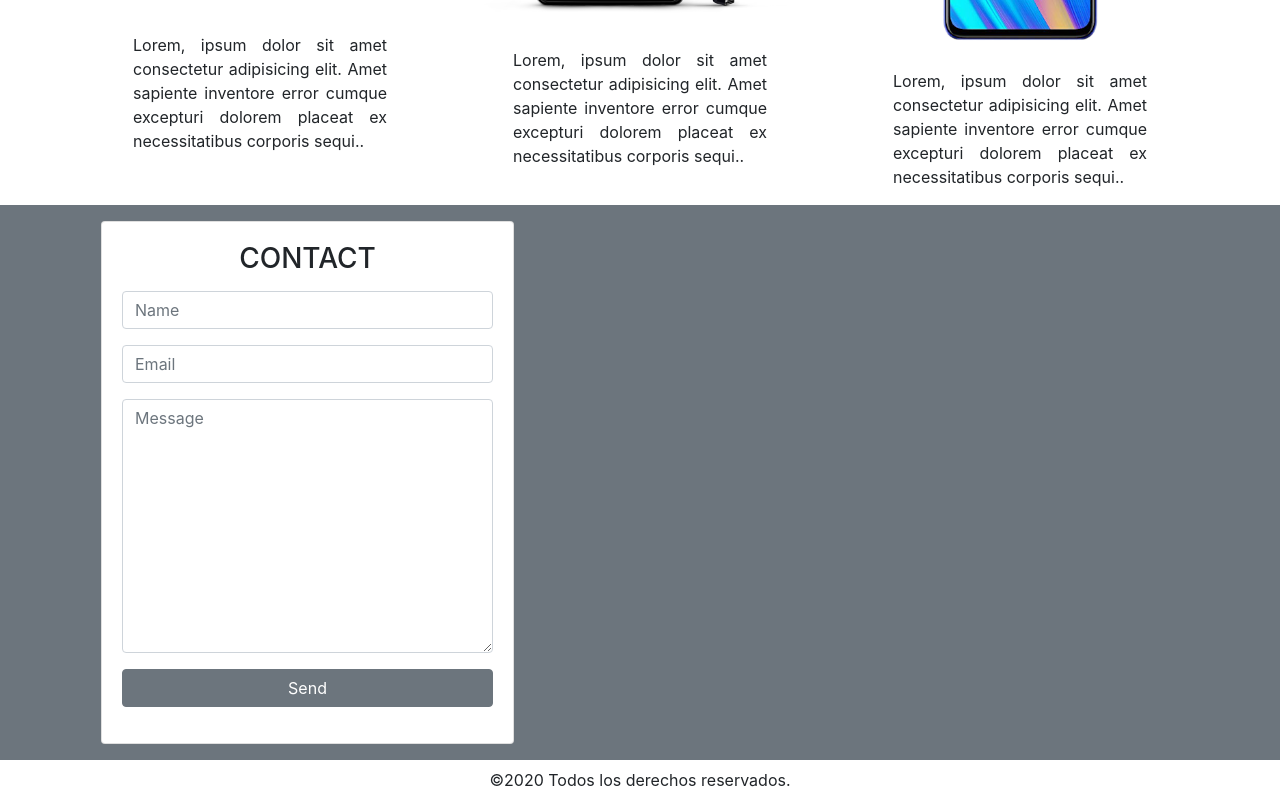
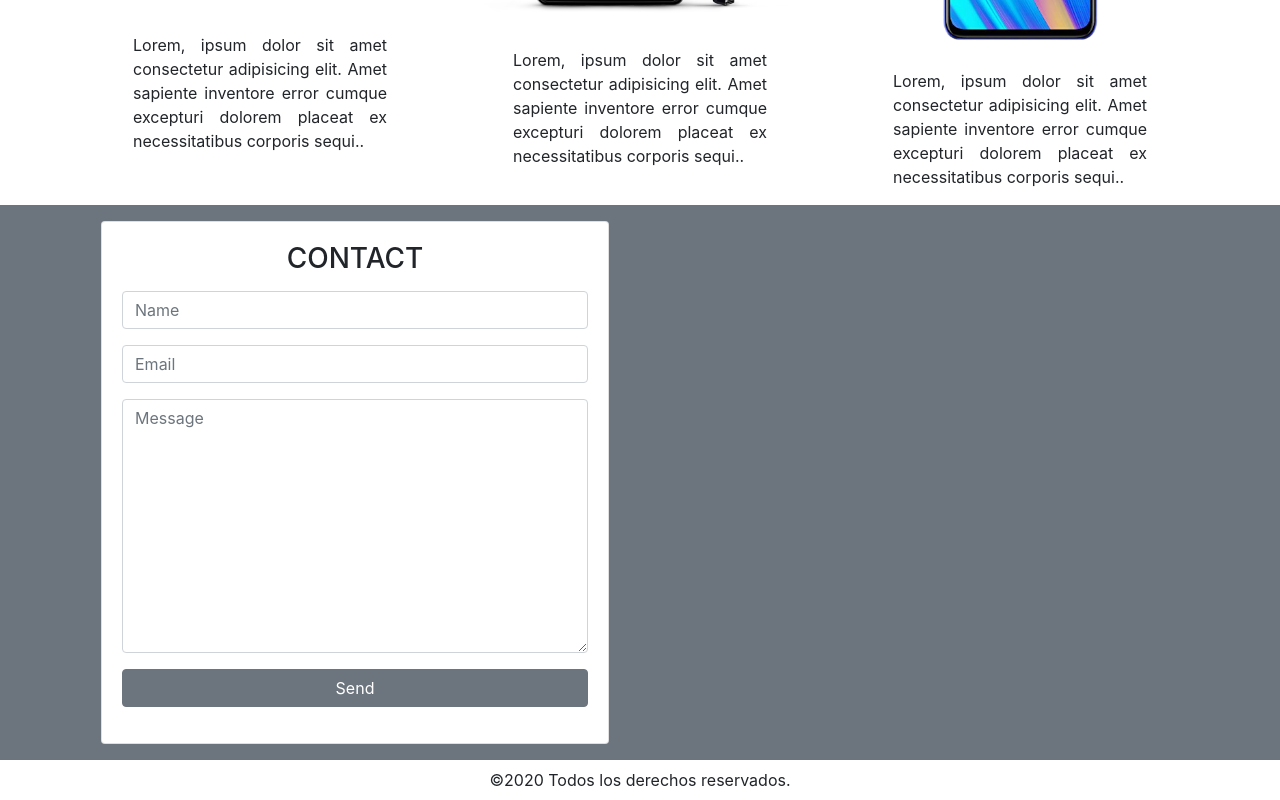
Before and after one commit to KevinA410/BootstrapTest, a plain HTML site: page index.html in a window 1280 px wide. Shown: the part 1223-2023 px from the top of the page. Drawn offline with nearby package versions, Linux system fonts and the light colour scheme.

Commit message:
form width fixed

```diff
--- a/index.html
+++ b/index.html
@@ -81,7 +81,7 @@
   <footer id="contact"class="cointainer-fluid bg-secondary">
     <div class="container">
       <div class="row">
-        <div class="col-12 col-md-5">
+        <div class="col-12 col-md-6">
           <form class="card m-3">
             <div class="card-body">
               <div class="form-group">
```
